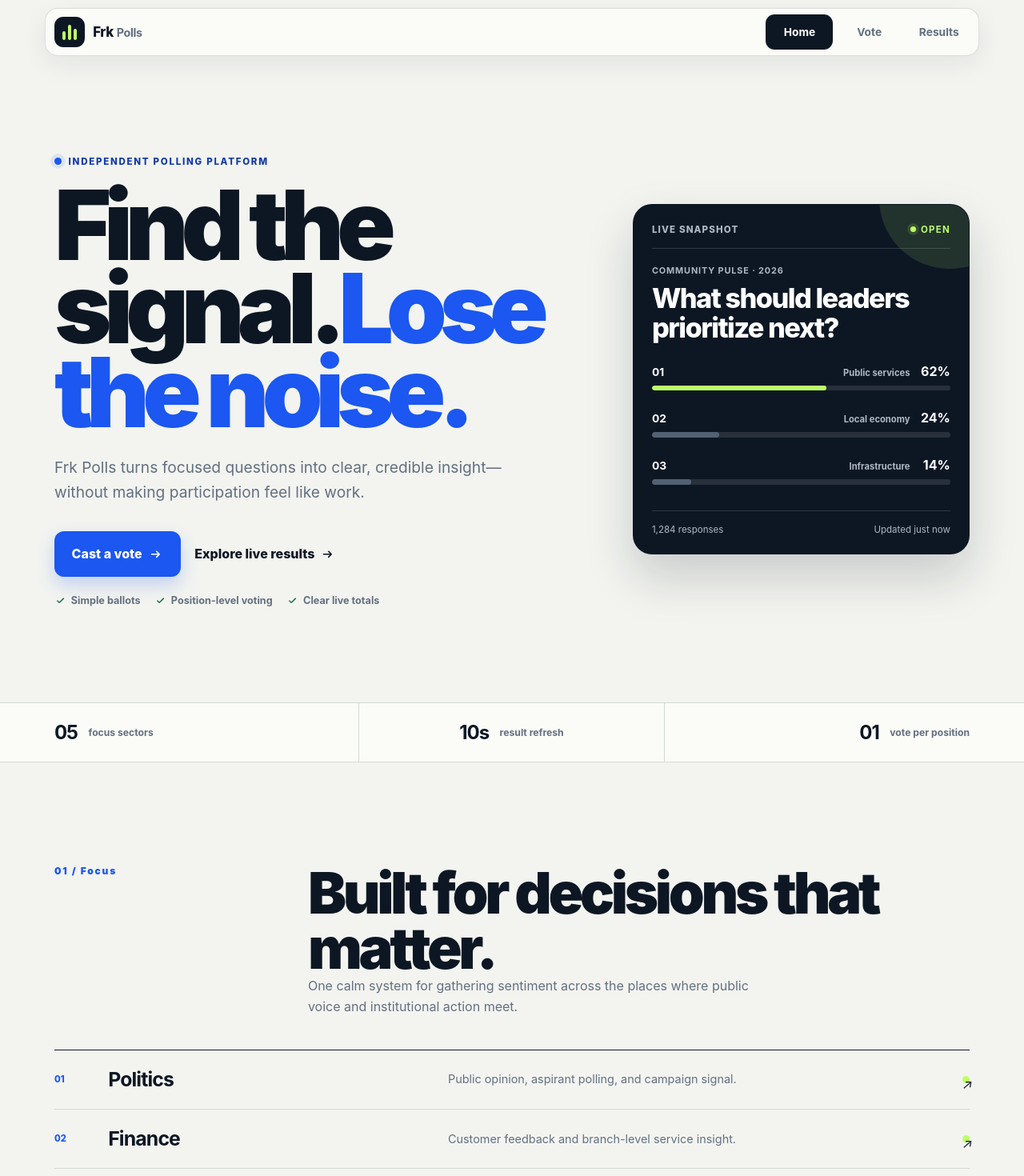
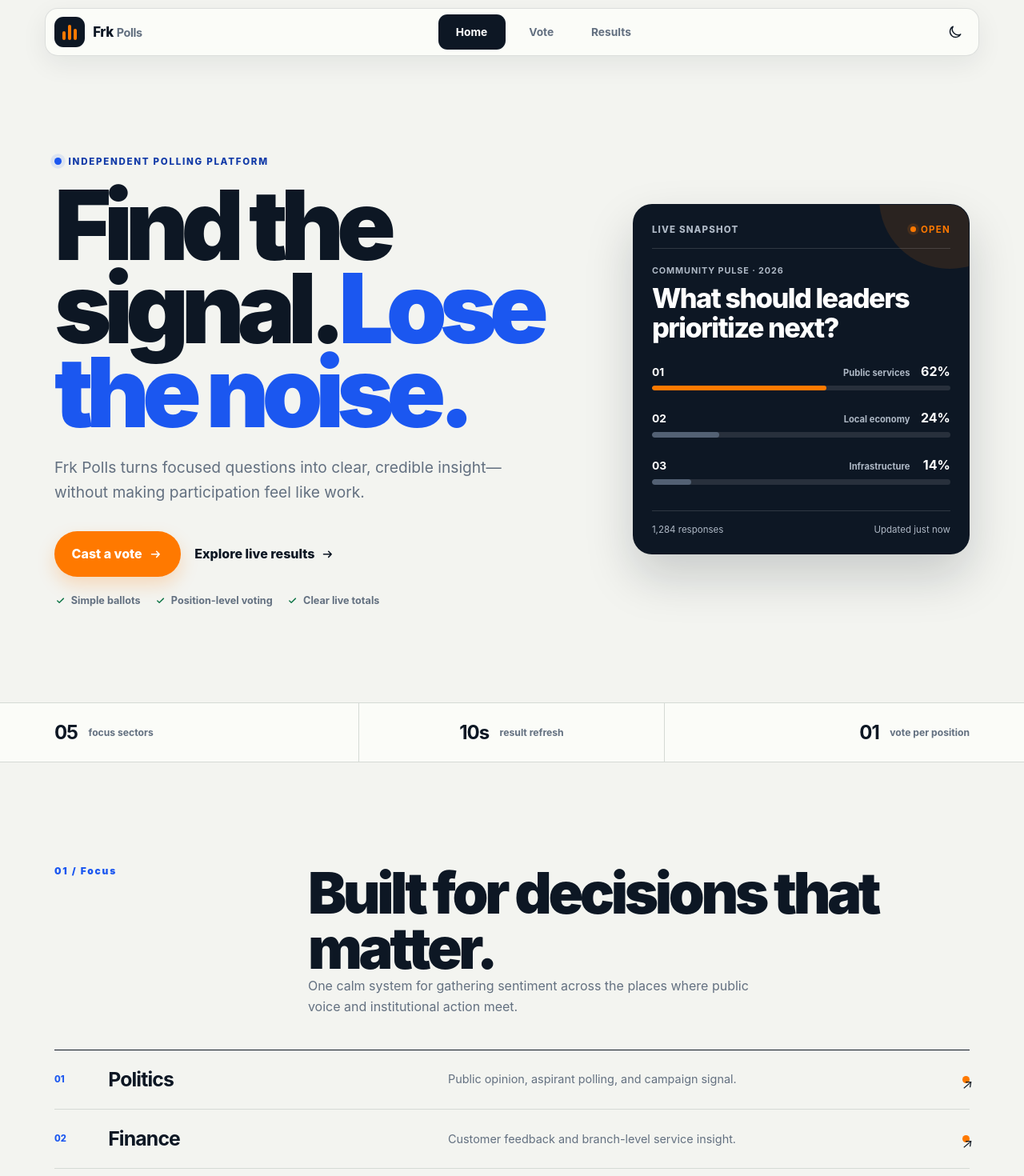
Before and after one commit to fr-konuko/Fr_K-Polls, a Next.js app: page / in a window 1280 px wide. Shown: the top 1470 px of the page at 80% size. Built offline with nearby package versions, Linux system fonts and the light colour scheme.

Commit message:
Add light and dark themes

```diff
--- a/app/globals.css
+++ b/app/globals.css
@@ -8,11 +8,27 @@
   --blue: #1b57f0;
   --blue-dark: #123ba8;
   --green: #16794c;
-  --lime: #bdff68;
+  --accent: #ff7900;
+  --accent-foreground: #ffffff;
+  --inverse: #0d1724;
+  --inverse-text: #ffffff;
   --red: #bd2c24;
   --radius: 1.1rem;
   --gutter: clamp(1rem, 4vw, 1.75rem);
 }
+
+:root[data-theme="dark"] {
+  color-scheme: dark;
+  --canvas: #080a0f;
+  --paper: #11151d;
+  --ink: #f4f5f7;
+  --muted: #aeb8c5;
+  --faint: #232a34;
+  --line: #343b46;
+  --accent-foreground: #11151d;
+}
+
+:root:not([data-theme="dark"]) { color-scheme: light; }
 
 * { box-sizing: border-box; }
 html { scroll-behavior: smooth; text-size-adjust: 100%; }
@@ -51,7 +67,7 @@ button:focus-visible, a:focus-visible, input:focus-visible, select:focus-visible
   gap: 0.45rem;
   border: 1px solid rgba(13, 23, 36, 0.13);
   border-radius: 1rem;
-  background: rgba(251, 252, 248, 0.94);
+  background: color-mix(in srgb, var(--paper) 94%, transparent);
   box-shadow: 0 10px 32px rgba(13, 23, 36, 0.07);
   backdrop-filter: blur(18px);
 }
@@ -73,9 +89,9 @@ button:focus-visible, a:focus-visible, input:focus-visible, select:focus-visible
   flex: 0 0 2.35rem;
   gap: 0.18rem;
   border-radius: 0.7rem;
-  background: var(--ink);
+  background: var(--inverse);
 }
-.logo i { display: block; width: 0.27rem; border-radius: 1rem; background: var(--lime); }
+.logo i { display: block; width: 0.27rem; border-radius: 1rem; background: var(--accent); }
 .logo i:nth-child(1) { height: 0.72rem; }
 .logo i:nth-child(2) { height: 1.18rem; }
 .logo i:nth-child(3) { height: 0.92rem; }
@@ -83,6 +99,11 @@ button:focus-visible, a:focus-visible, input:focus-visible, select:focus-visible
 .brand-type strong { font-size: 1.05rem; font-weight: 850; }
 .brand-type span { color: var(--muted); font-size: 0.9rem; font-weight: 650; }
 .site-header nav { display: grid; grid-template-columns: repeat(3, minmax(0, 1fr)); gap: 0.2rem; }
+.theme-toggle { position: absolute; top: 0.55rem; right: 0.55rem; width: 2.75rem; min-width: 2.75rem; min-height: 2.75rem; padding: 0; color: var(--ink); background: transparent; }
+.theme-icon { width: 1.25rem; height: 1.25rem; }
+.theme-icon-sun { display: none; }
+:root[data-theme="dark"] .theme-icon-moon { display: none; }
+:root[data-theme="dark"] .theme-icon-sun { display: block; }
 .nav-link {
   display: grid;
   min-height: 2.75rem;
@@ -95,7 +116,7 @@ button:focus-visible, a:focus-visible, input:focus-visible, select:focus-visible
   text-align: center;
   text-decoration: none;
 }
-.nav-link.is-active { color: white; background: var(--ink); }
+.nav-link.is-active { color: var(--inverse-text); background: var(--inverse); }
 
 .button, button {
   display: inline-flex;
@@ -106,16 +127,16 @@ button:focus-visible, a:focus-visible, input:focus-visible, select:focus-visible
   gap: 0.55rem;
   border: 0;
   border-radius: 0.75rem;
-  color: white;
-  background: var(--ink);
+  color: var(--inverse-text);
+  background: var(--inverse);
   cursor: pointer;
   font-weight: 760;
   line-height: 1.2;
   text-decoration: none;
 }
 .button svg, button svg, .text-link svg { width: 1.1rem; height: 1.1rem; }
-.button-primary { background: var(--blue); box-shadow: 0 10px 22px rgba(27, 87, 240, 0.22); }
-.button-light { color: var(--ink); background: white; }
+.button-primary { border-radius: 3rem; color: var(--accent-foreground); background: var(--accent); box-shadow: 0 10px 22px rgba(255, 121, 0, 0.22); }
+.button-light { color: var(--inverse); background: var(--inverse-text); }
 .button-secondary { color: var(--ink); background: var(--faint); }
 .button-danger { background: var(--red); }
 button:disabled { opacity: 0.5; cursor: not-allowed; }
@@ -128,7 +149,7 @@ input, select, textarea {
   border: 1px solid var(--line);
   border-radius: 0.7rem;
   color: var(--ink);
-  background: white;
+  background: var(--paper);
   font-size: 1rem;
 }
 input:focus, select:focus, textarea:focus { border-color: var(--blue); }
@@ -196,14 +217,14 @@ input[type="hidden"] { display: none; }
   overflow: hidden;
   border: 1px solid rgba(13, 23, 36, 0.16);
   border-radius: 1.5rem;
-  background: var(--ink);
+  background: var(--inverse);
   box-shadow: 0 28px 60px rgba(13, 23, 36, 0.18);
-  color: white;
+  color: var(--inverse-text);
 }
-.poll-preview::before { position: absolute; width: 11rem; height: 11rem; top: -6rem; right: -4rem; border-radius: 50%; background: rgba(189, 255, 104, 0.12); content: ""; }
+.poll-preview::before { position: absolute; width: 11rem; height: 11rem; top: -6rem; right: -4rem; border-radius: 50%; background: rgba(255, 121, 0, 0.12); content: ""; }
 .preview-topline { position: relative; display: flex; padding-bottom: 1rem; align-items: center; justify-content: space-between; gap: 1rem; border-bottom: 1px solid rgba(255, 255, 255, 0.14); color: #aeb8c5; font-size: 0.72rem; font-weight: 790; letter-spacing: 0.1em; text-transform: uppercase; }
-.preview-topline strong { display: inline-flex; align-items: center; gap: 0.4rem; color: var(--lime); font-size: inherit; }
-.preview-topline strong i { width: 0.45rem; height: 0.45rem; border-radius: 50%; background: var(--lime); box-shadow: 0 0 0 0.24rem rgba(189, 255, 104, 0.13); }
+.preview-topline strong { display: inline-flex; align-items: center; gap: 0.4rem; color: var(--accent); font-size: inherit; }
+.preview-topline strong i { width: 0.45rem; height: 0.45rem; border-radius: 50%; background: var(--accent); box-shadow: 0 0 0 0.24rem rgba(255, 121, 0, 0.13); }
 .preview-question { margin: 1.4rem 0 1.6rem; font-size: clamp(1.45rem, 5vw, 2.15rem); font-weight: 830; letter-spacing: -0.045em; line-height: 1.08; }
 .preview-question small { display: block; margin-bottom: 0.55rem; color: #aeb8c5; font-size: 0.68rem; font-weight: 720; letter-spacing: 0.08em; text-transform: uppercase; }
 .preview-question h2 { margin: 0; font: inherit; }
@@ -213,7 +234,7 @@ input[type="hidden"] { display: none; }
 .preview-result strong { color: #aeb8c5; font-size: 0.7rem; font-weight: 650; }
 .preview-result b { min-width: 2.5rem; text-align: right; }
 .preview-track { height: 0.42rem; overflow: hidden; border-radius: 1rem; background: rgba(255, 255, 255, 0.11); }
-.preview-track i { display: block; height: 100%; border-radius: inherit; background: var(--lime); }
+.preview-track i { display: block; height: 100%; border-radius: inherit; background: var(--accent); }
 .preview-result:not(:first-child) .preview-track i { background: #536174; }
 .preview-foot { display: flex; margin-top: 1.5rem; padding-top: 1rem; align-items: center; justify-content: space-between; gap: 1rem; border-top: 1px solid rgba(255, 255, 255, 0.14); color: #aeb8c5; font-size: 0.72rem; }
 .preview-foot strong { color: white; }
@@ -235,15 +256,15 @@ input[type="hidden"] { display: none; }
 .sector-row > span { color: var(--blue); font-size: 0.7rem; font-weight: 830; }
 .sector-row h3 { margin: 0; font-size: clamp(1.2rem, 4vw, 1.55rem); letter-spacing: -0.035em; }
 .sector-row p { margin: 0; color: var(--muted); font-size: 0.9rem; line-height: 1.5; }
-.sector-row > i { display: none; width: 0.55rem; height: 0.55rem; border-radius: 50%; background: var(--lime); }
+.sector-row > i { display: none; width: 0.55rem; height: 0.55rem; border-radius: 50%; background: var(--accent); }
 
-.principles { padding-block: clamp(4.5rem, 10vw, 8rem); color: white; background: var(--ink); }
+.principles { padding-block: clamp(4.5rem, 10vw, 8rem); color: var(--inverse-text); background: var(--inverse); }
 .principles-copy { display: grid; align-content: start; gap: 1.2rem; }
-.principles-copy .section-index { color: var(--lime); }
+.principles-copy .section-index { color: var(--accent); }
 .principles-copy > p { color: #aeb8c5; }
 .principle-list { display: grid; margin: 2.8rem 0 0; padding: 0; border-top: 1px solid rgba(255, 255, 255, 0.16); list-style: none; }
 .principle-list li { display: grid; padding: 1.4rem 0; grid-template-columns: 2.4rem minmax(0, 1fr); gap: 0.85rem; border-bottom: 1px solid rgba(255, 255, 255, 0.16); }
-.principle-list li > span { display: grid; width: 2rem; height: 2rem; place-items: center; border-radius: 50%; color: var(--ink); background: var(--lime); font-size: 0.68rem; font-weight: 880; }
+.principle-list li > span { display: grid; width: 2rem; height: 2rem; place-items: center; border-radius: 50%; color: var(--accent-foreground); background: var(--accent); font-size: 0.68rem; font-weight: 880; }
 .principle-list strong { display: block; margin-bottom: 0.3rem; font-size: 1.05rem; }
 .principle-list p { margin: 0; color: #aeb8c5; font-size: 0.88rem; line-height: 1.55; }
 
@@ -290,7 +311,7 @@ input[type="hidden"] { display: none; }
 .completion svg { width: 0.9rem; }
 .completion.is-complete { display: inline-flex; color: var(--green); background: #e7f5ed; }
 .candidate-grid { display: grid; grid-template-columns: minmax(0, 1fr); gap: 0.7rem; }
-.candidate-card { display: grid; min-width: 0; min-height: 5.4rem; padding: 0.75rem; grid-template-columns: auto minmax(0, 1fr); align-items: center; gap: 0.8rem; border: 1px solid var(--line); border-radius: 0.95rem; background: white; }
+.candidate-card { display: grid; min-width: 0; min-height: 5.4rem; padding: 0.75rem; grid-template-columns: auto minmax(0, 1fr); align-items: center; gap: 0.8rem; border: 1px solid var(--line); border-radius: 0.95rem; background: var(--paper); }
 .candidate-card.is-locked { background: #f3f5f1; }
 .candidate { display: contents; }
 .candidate-photo { width: 3.2rem; height: 3.2rem; object-fit: cover; flex: 0 0 3.2rem; border-radius: 0.78rem; background: var(--faint); }
@@ -325,7 +346,7 @@ input[type="hidden"] { display: none; }
 .eyebrow-blue { color: var(--blue); }
 .admin-header { display: grid; padding-bottom: 1.25rem; gap: 1rem; border-bottom: 1px solid var(--ink); }
 .admin-header form, .admin-header button { width: 100%; }
-.admin-poll { display: flex; min-width: 0; padding: 0.85rem; align-items: center; justify-content: space-between; gap: 0.8rem; border: 1px solid var(--line); border-radius: 0.8rem; background: white; text-decoration: none; }
+.admin-poll { display: flex; min-width: 0; padding: 0.85rem; align-items: center; justify-content: space-between; gap: 0.8rem; border: 1px solid var(--line); border-radius: 0.8rem; background: var(--paper); text-decoration: none; }
 a.admin-poll:hover { border-color: var(--blue); }
 .admin-poll strong, .admin-poll h2 { overflow-wrap: anywhere; }
 .admin-poll small { color: var(--muted); text-transform: capitalize; }
@@ -335,7 +356,7 @@ a.admin-poll:hover { border-color: var(--blue); }
 .card > .candidate { display: grid; padding: 0.65rem 0; grid-template-columns: auto minmax(0, 1fr) auto; align-items: center; gap: 0.7rem; border-bottom: 1px solid var(--line); }
 .card > .candidate:last-child { border-bottom: 0; }
 
-.site-footer { padding-block: 2.5rem max(2.5rem, env(safe-area-inset-bottom)); color: #aeb8c5; background: var(--ink); }
+.site-footer { padding-block: 2.5rem max(2.5rem, env(safe-area-inset-bottom)); color: #aeb8c5; background: var(--inverse); }
 .footer-inner { display: grid; gap: 1.5rem; }
 .footer-inner > div { display: grid; gap: 0.25rem; }
 .footer-inner strong { color: white; font-size: 1.1rem; letter-spacing: -0.03em; }
@@ -354,6 +375,7 @@ a.admin-poll:hover { border-color: var(--blue); }
 
 @media (min-width: 42rem) {
   .site-header { width: calc(100% - 2rem); max-width: 1168px; padding: 0.45rem; align-items: center; flex-direction: row; justify-content: space-between; }
+  .theme-toggle { position: static; }
   .site-header nav { display: flex; }
   .nav-link { min-width: 5.25rem; padding-inline: 0.75rem; }
   .page { padding-block: 3rem 5rem; }
@@ -410,8 +432,24 @@ a.admin-poll:hover { border-color: var(--blue); }
   .text-link:hover { color: var(--blue); }
   .sector-row:hover { padding-inline: 0.75rem; background: var(--paper); }
   .candidate-card:hover { border-color: #aeb7ad; transform: translateY(-2px); box-shadow: 0 10px 28px rgba(13, 23, 36, 0.07); }
-  .footer-inner a:hover { color: var(--lime); }
+  .footer-inner a:hover { color: var(--accent); }
 }
+
+:root[data-theme="dark"] .button-secondary,
+:root[data-theme="dark"] .candidate-card.is-locked { color: var(--ink); background: var(--faint); }
+:root[data-theme="dark"] .notice-success,
+:root[data-theme="dark"] .completion.is-complete,
+:root[data-theme="dark"] .result-name span { border-color: #315640; background: #172c21; }
+:root[data-theme="dark"] .notice-success,
+:root[data-theme="dark"] .completion.is-complete,
+:root[data-theme="dark"] .result-name span { color: #75d69f; }
+:root[data-theme="dark"] .notice-info,
+:root[data-theme="dark"] .context-note { color: #a9c1ff; border-color: #354d7a; background: #17243d; }
+:root[data-theme="dark"] .candidate-initials,
+:root[data-theme="dark"] .pill { color: #a9c1ff; background: #1b2a49; }
+:root[data-theme="dark"] .empty-panel { background: rgba(17, 21, 29, 0.7); }
+:root[data-theme="dark"] .notice-error { color: #ffaaa3; border-color: #71352f; background: #351c1a; }
+:root[data-theme="dark"] .candidate-card:hover { border-color: #697485; }
 
 @media (prefers-reduced-motion: reduce) {
   html { scroll-behavior: auto; }
--- a/components/SiteHeader.tsx
+++ b/components/SiteHeader.tsx
@@ -1,6 +1,7 @@
 "use client";
 
 import Link from "next/link";
+import { useEffect } from "react";
 import { usePathname } from "next/navigation";
 
 export function Logo() {
@@ -15,6 +16,17 @@ export function Logo() {
 
 export function SiteHeader() {
   const pathname = usePathname();
+  useEffect(() => {
+    const theme = window.localStorage.getItem("frk-polls-theme");
+    if (theme === "dark") document.documentElement.dataset.theme = "dark";
+  }, []);
+
+  function toggleTheme() {
+    const isDark = document.documentElement.dataset.theme !== "dark";
+    document.documentElement.dataset.theme = isDark ? "dark" : "light";
+    window.localStorage.setItem("frk-polls-theme", isDark ? "dark" : "light");
+  }
+
   const links = [
     { href: "/", label: "Home" },
     { href: "/vote", label: "Vote" },
@@ -45,6 +57,15 @@ export function SiteHeader() {
           );
         })}
       </nav>
+      <button className="theme-toggle" type="button" onClick={toggleTheme} aria-label="Toggle color theme" title="Toggle color theme">
+        <svg className="theme-icon theme-icon-moon" viewBox="0 0 24 24" fill="none" aria-hidden="true">
+          <path d="M20.2 15.3A8.5 8.5 0 0 1 8.7 3.8 8.5 8.5 0 1 0 20.2 15.3Z" stroke="currentColor" strokeWidth="1.7" strokeLinecap="round" strokeLinejoin="round" />
+        </svg>
+        <svg className="theme-icon theme-icon-sun" viewBox="0 0 24 24" fill="none" aria-hidden="true">
+          <circle cx="12" cy="12" r="4" stroke="currentColor" strokeWidth="1.7" />
+          <path d="M12 2v2m0 16v2M4.93 4.93l1.42 1.42m11.3 11.3 1.42 1.42M2 12h2m16 0h2M4.93 19.07l1.42-1.42m11.3-11.3 1.42-1.42" stroke="currentColor" strokeWidth="1.7" strokeLinecap="round" />
+        </svg>
+      </button>
     </header>
   );
 }
```
